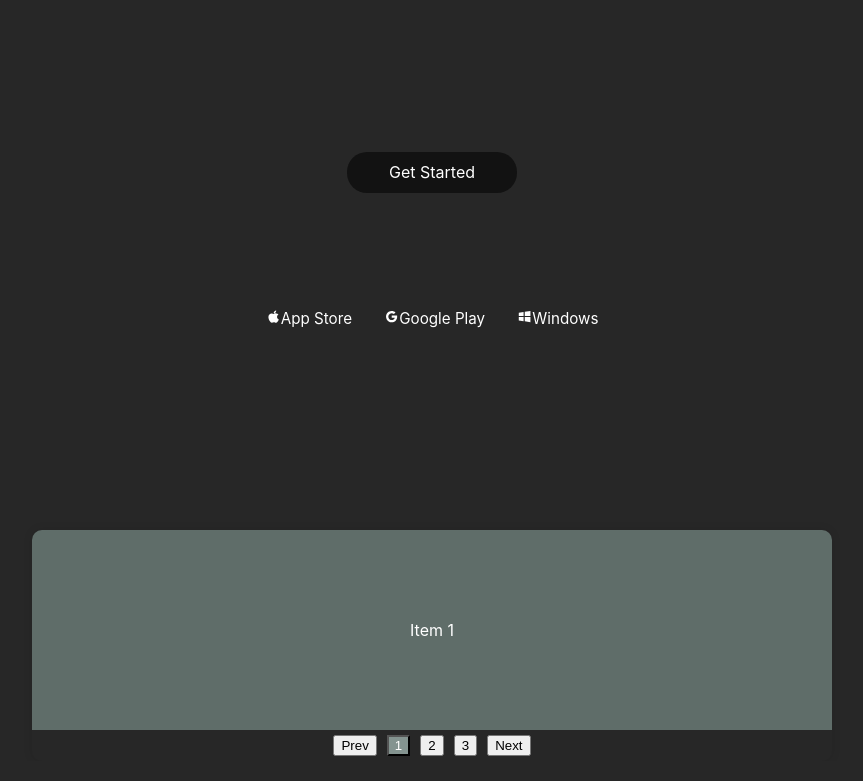
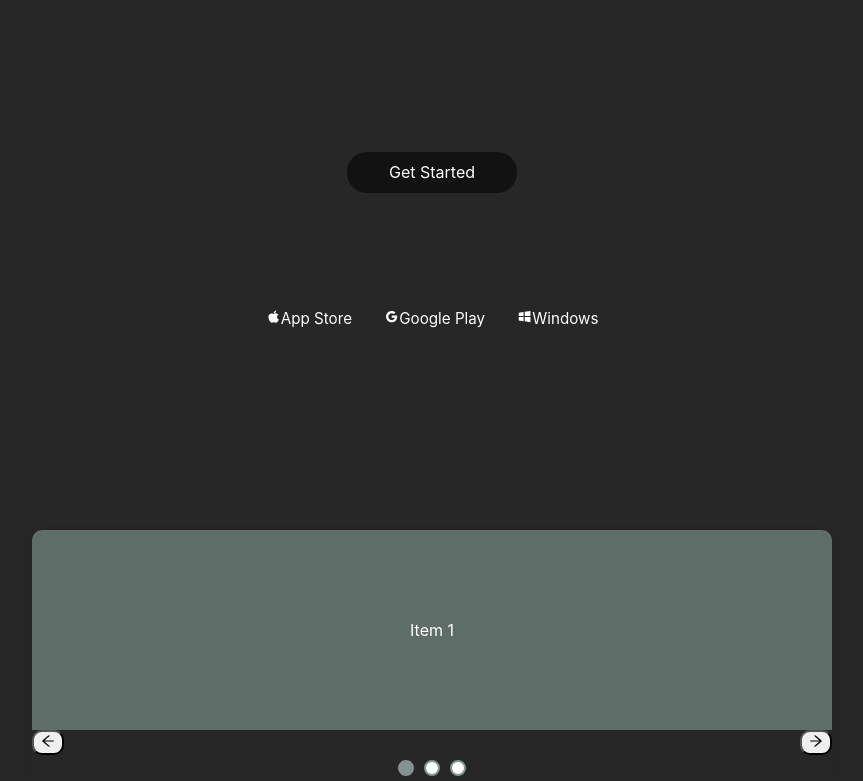
Before and after one commit to mikoogla/workoutApp, a React (Create React App) app in the folder workout-app/: page /landingpage in a window 1280 px wide. Shown: the part 394-1175 px from the top of the page, without its empty margins (208-1071 px from the left). Built offline with nearby package versions, Linux system fonts and the light colour scheme.

Commit message:
styling of Carousel buttons

```diff
--- a/workout-app/src/components/LandingPage/Carousel/Carousel.css
+++ b/workout-app/src/components/LandingPage/Carousel/Carousel.css
@@ -20,6 +20,14 @@
 	white-space: nowrap;
 	transition: transform 0.3s;
 }
+.carousel-navigation {
+	box-sizing: border-box;
+	color: none;
+	background-color: none;
+	display: flex;
+	justify-content: space-between;
+	align-items: center;
+}
 
 .indicators {
 	display: flex;
@@ -28,6 +36,12 @@
 
 .indicators > button {
 	margin: 5px;
+	height: 16px;
+	width: 10px;
+	background-color: var(--white);
+	border: 2px solid var(--dots);
+	border-radius: 50%;
+	cursor: pointer;
 }
 
 .indicators > button.active {
@@ -42,25 +56,6 @@
 	box-shadow: 0 12px 24px rgba(0, 0, 0, 0.25);
 }
 
-.test-text {
-	font-size: 18px;
-	font-weight: 500;
-	line-height: 1.5;
-	margin-bottom: 32px;
-	color: var(--text);
-}
-
-.test-author {
-	font-size: 14px;
-	margin-bottom: 4px;
-	color: var(--text-foot);
-}
-
-.test-foot {
-	font-size: 12px;
-	color: var(--text-foot);
-} */
-
 /* CONTROLS */
 .btn {
 	background-color: transparent;
@@ -69,37 +64,20 @@
 	width: 40px;
 	position: absolute;
 	cursor: pointer;
-
 	display: flex;
 	align-items: center;
 	justify-content: center;
 }
 
-.btn--left {
-	/* In relation to PARENTE ELEMENT */
+.btn-left {
+	border-radius: 10px;
 	left: 0;
-	top: 50%;
-
-	/* In relation to ELEMENT ITSELF */
-	transform: translate(-50%, -50%);
+	cursor: pointer;
 }
-
-.btn--right {
+.btn-right {
+	border-radius: 10px;
 	right: 0;
-	top: 50%;
-
-	transform: translate(50%, -50%);
-}
-
-.btn-icon {
-	height: 24px;
-	width: 24px;
-}
-
-.btn-ricons {
-	color: var(--white);
-	height: 100%;
-	width: auto;
+	cursor: pointer;
 }
 
 /* .dots {
--- a/workout-app/src/components/LandingPage/Carousel/Carousel.js
+++ b/workout-app/src/components/LandingPage/Carousel/Carousel.js
@@ -1,4 +1,5 @@
-import React, { useState } from "react"
+import React, { Fragment, useState } from "react"
+import { AiOutlineArrowLeft, AiOutlineArrowRight } from "react-icons/ai"
 
 import "./Carousel.css"
 
@@ -16,6 +17,7 @@ const Carousel = ({ children }) => {
 	}
 
 	return (
+		<Fragment>
 			<div className='carousel'>
 				<div
 					className='carousel-inner'
@@ -24,21 +26,30 @@ const Carousel = ({ children }) => {
 						return React.cloneElement(child, { width: "100%" })
 					})}
 				</div>
+				<div className='carousel-navigation'>
+					<button
+						className='btn-left'
+						onClick={() => updateIndex(activeIndex - 1)}>
+						<AiOutlineArrowLeft size='16px' />
+					</button>
+					<button
+						className='btn-right'
+						onClick={() => updateIndex(activeIndex + 1)}>
+						<AiOutlineArrowRight size='16px' />
+					</button>
+				</div>
+
 				<div className='indicators'>
-				<button onClick={() => updateIndex(activeIndex - 1)}> Prev </button>
 					{React.Children.map(children, (child, index) => {
 						return (
 							<button
 								className={`${index === activeIndex ? "active" : ""}`}
-							onClick={() => updateIndex(index)}>
-							{index + 1}
-						</button>
+								onClick={() => updateIndex(index)}></button>
 						)
 					})}
-
-				<button onClick={() => updateIndex(activeIndex + 1)}> Next </button>
 				</div>
 			</div>
+		</Fragment>
 	)
 }
 
```
Lines whose indentation alone changed are shown as unchanged.
